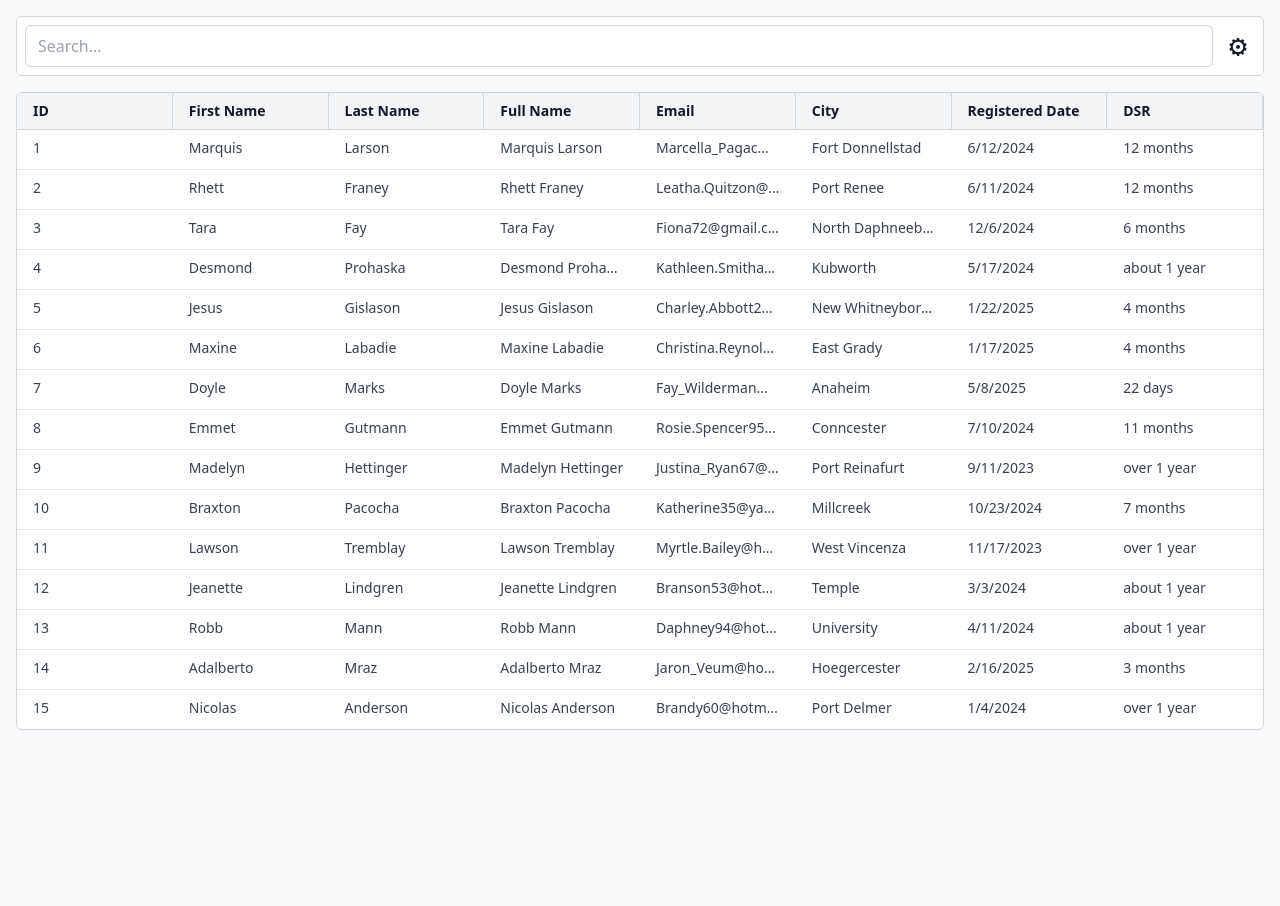
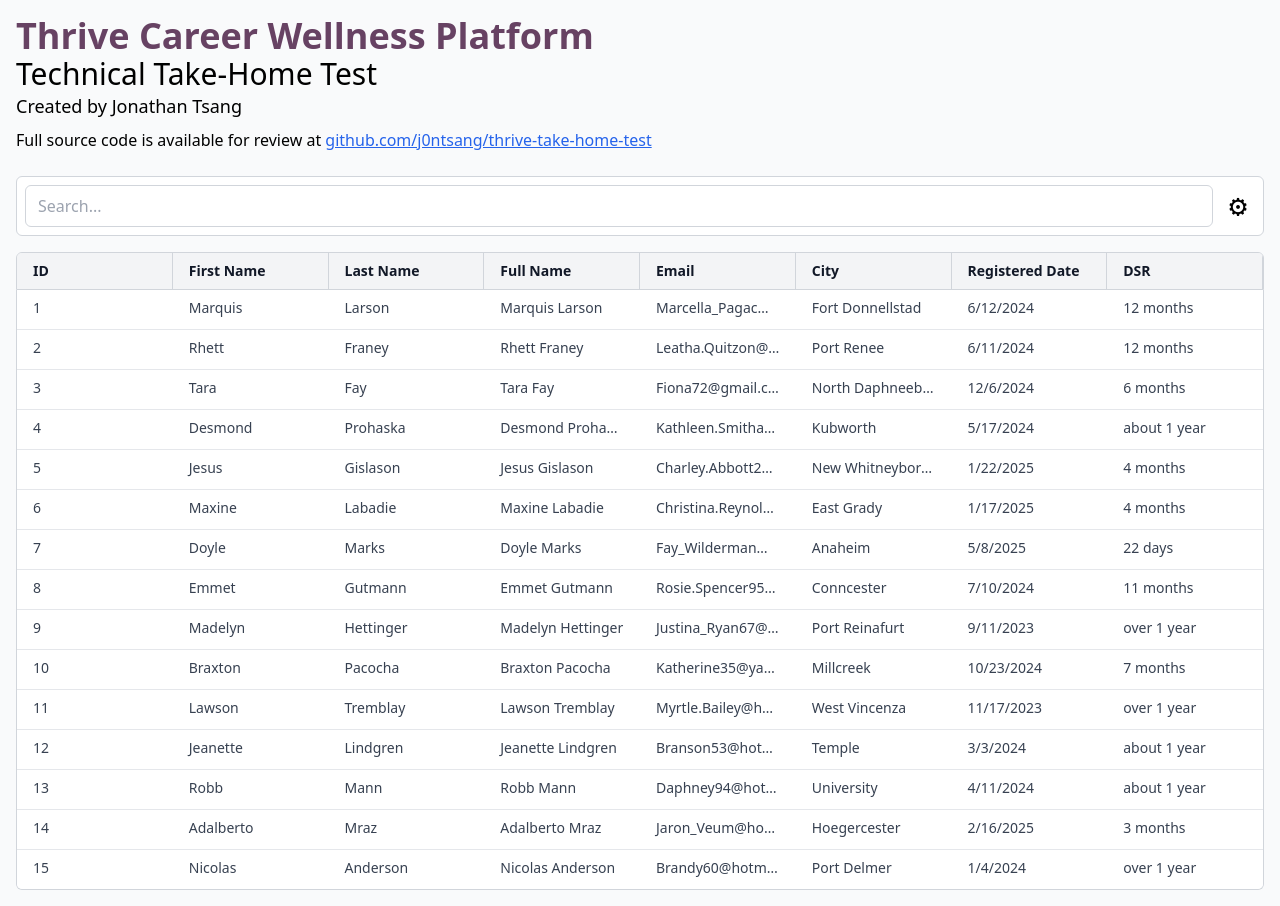
Before and after one commit to j0ntsang/thrive-take-home-test, a React (Vite) app: page / in a window 1280 px wide. Before the commit the page ends 800 px from the top, so only its background shows below. Built offline with nearby package versions, Linux system fonts and the light colour scheme.

Commit message:
add page title

```diff
--- a/index.html
+++ b/index.html
@@ -10,8 +10,14 @@
   <title>Jonathan Tsang - Thrive Take-Home Test</title>
 </head>
 
-<body class="bg-gray-50 text-gray-900">
+<body class="bg-gray-50 p-4">
   <noscript>You need to enable JavaScript to run this app.</noscript>
+  <h1 class="text-4xl text-[#674263] font-semibold">Thrive Career Wellness Platform</h1>
+  <h2 class="text-3xl">Technical Take-Home Test</h2>
+  <p class="mb-2 text-lg">Created by Jonathan Tsang</p>
+  <p>Full source code is available for review at <a class="text-blue-600 underline"
+      href="https://github.com/j0ntsang/thrive-take-home-test/">github.com/j0ntsang/thrive-take-home-test</a></p>
+  <br />
   <div id="root"></div>
   <script type="module" src="/src/main.tsx"></script>
 </body>
--- a/src/components/TableApp.tsx
+++ b/src/components/TableApp.tsx
@@ -72,7 +72,7 @@ const TableApp = () => {
   };
 
   return (
-    <div className="p-4 max-w-full">
+    <div className="max-w-full">
       <SearchBar
         columns={defaultColumns}
         selectedColumns={searchColumns}
```
